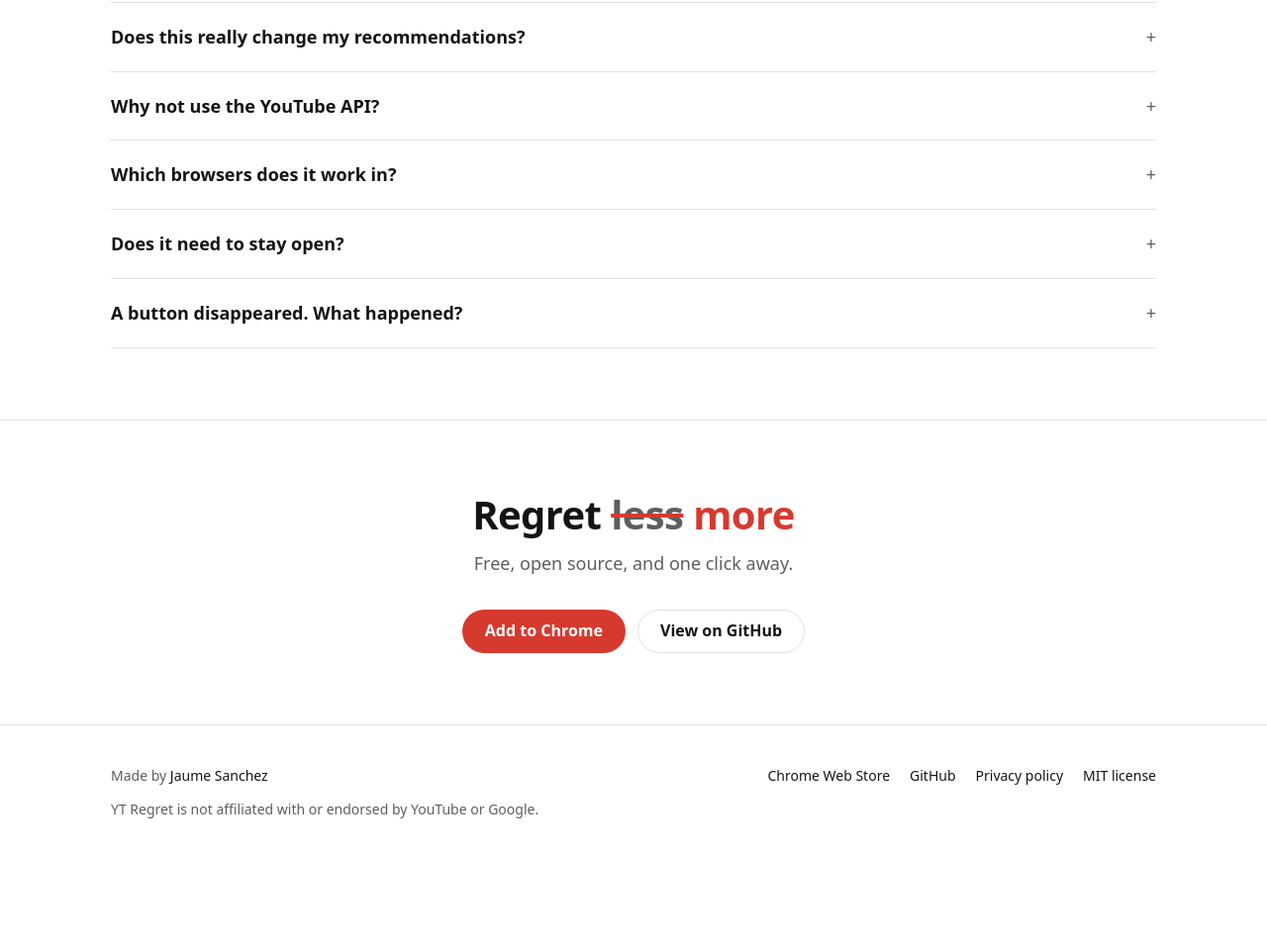
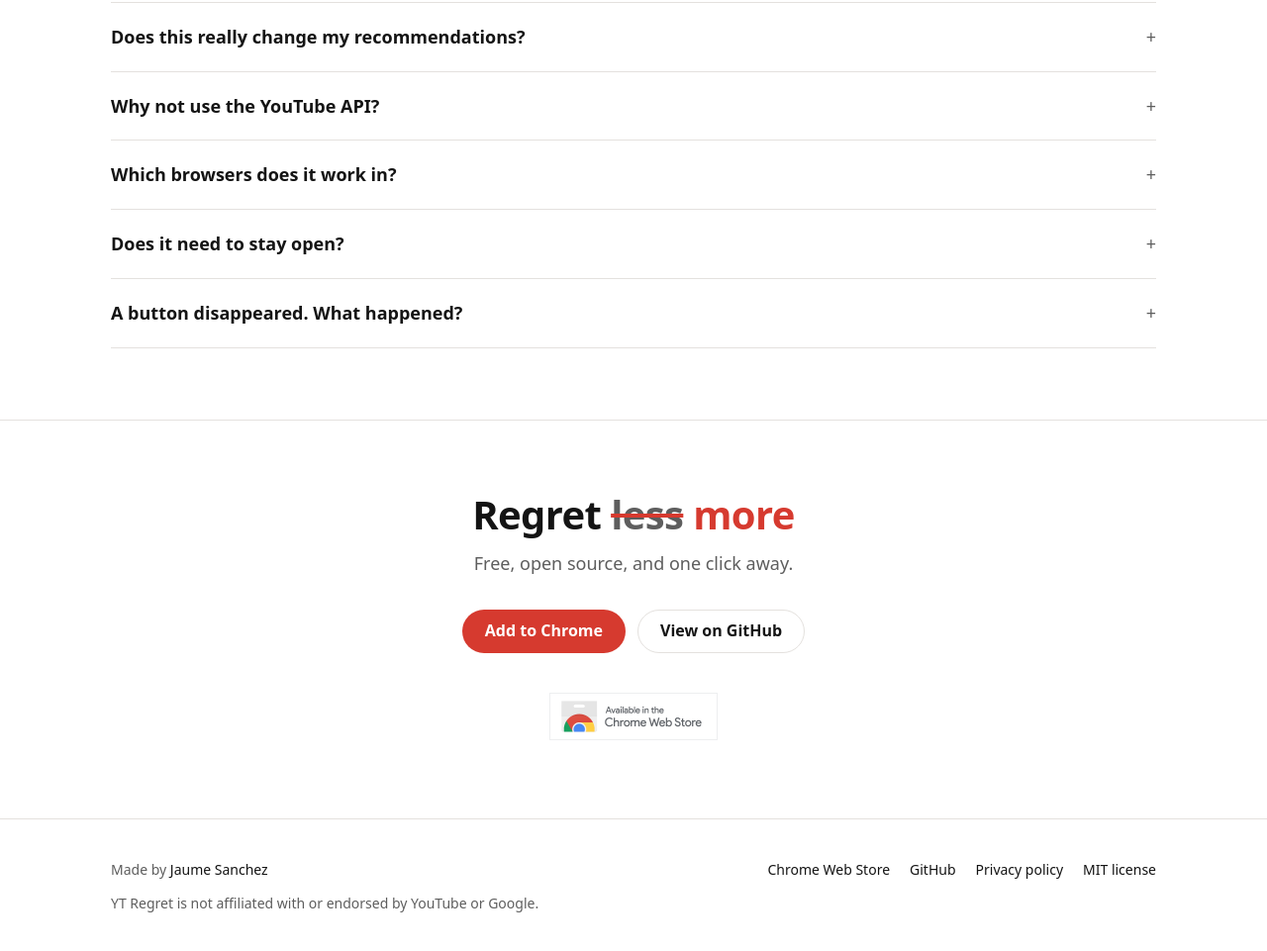
Before and after one commit to spite/yt-regret, a browser extension: page index.html in a window 1280 px wide. Shown: the part 4449-5410 px from the top of the page at 99% size. Before the commit the page ends 5334 px from the top, so only its background shows below. Drawn offline with Linux system fonts and the light colour scheme.

Commit message:
Add the Chrome Web Store badge to the README and landing page
Official bordered "Available in the Chrome Web Store" badge, plus a
shields.io version badge in the README.

Co-Authored-By: Claude Opus 5.5 <noreply@anthropic.com>

```diff
--- a/index.html
+++ b/index.html
@@ -468,6 +468,16 @@
 
     .final .actions { justify-content: center; }
 
+    .store-badge {
+      display: inline-block;
+      margin-top: 40px;
+    }
+
+    .store-badge img {
+      width: 170px;
+      height: 48px;
+    }
+
     footer {
       padding: 40px 0 56px;
       border-top: 1px solid var(--border);
@@ -666,6 +676,9 @@
           <a class="btn btn-primary" href="https://chromewebstore.google.com/detail/cijjahokiojkmljkhgmhomabmecheodo">Add to Chrome</a>
           <a class="btn btn-ghost" href="https://github.com/spite/yt-regret">View on GitHub</a>
         </div>
+        <a class="store-badge" href="https://chromewebstore.google.com/detail/cijjahokiojkmljkhgmhomabmecheodo">
+          <img src="store/chrome-web-store-badge.png" alt="Available in the Chrome Web Store" width="170" height="48" loading="lazy">
+        </a>
       </div>
     </section>
   </main>
```
Also changed, not shown: README.md, store/chrome-web-store-badge.png (added).
